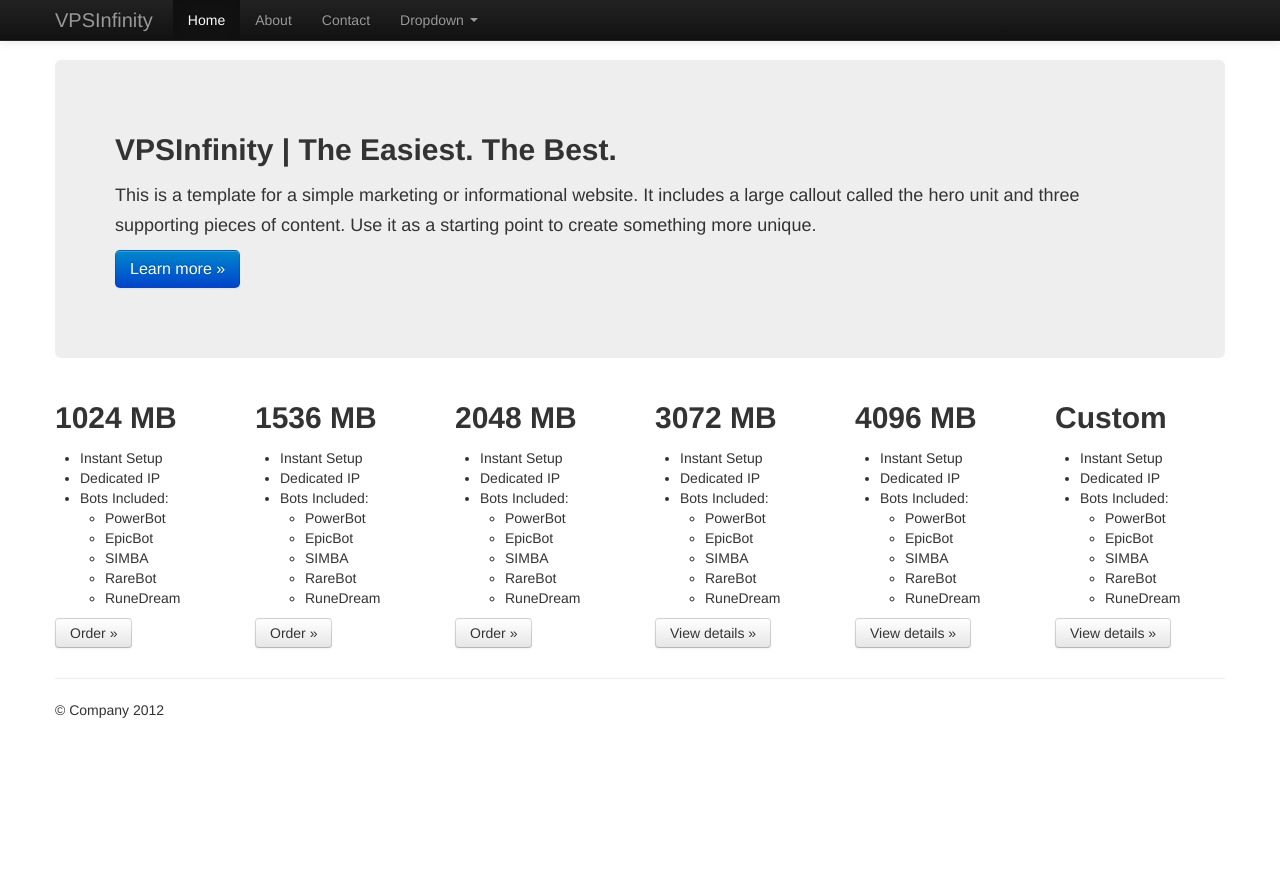
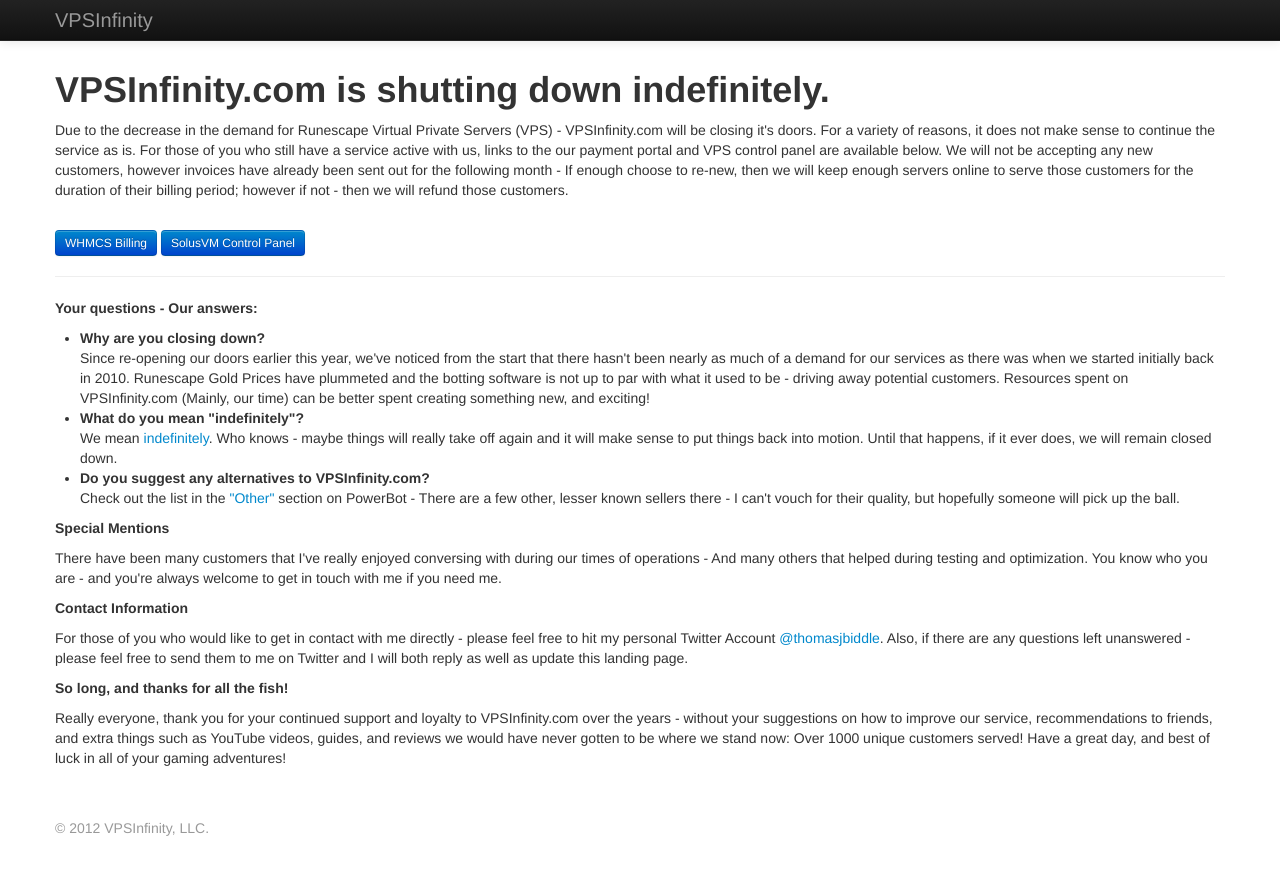
Before and after one commit to thomasbiddle/VPSInfinity.com, a plain HTML site: page index.html in a window 1280 px wide. Before the commit the page ends 800 px from the top, so only its background shows below. Drawn offline with nearby package versions, Linux system fonts and the light colour scheme.

Commit message:
VPSInfinity is closing down - New homepage to reflect the announcement.

```diff
--- a/index.html
+++ b/index.html
@@ -17,18 +17,6 @@
       }
     </style>
     <link href="assets/css/bootstrap-responsive.css" rel="stylesheet">
-
-    <!-- Le HTML5 shim, for IE6-8 support of HTML5 elements -->
-    <!--[if lt IE 9]>
-      <script src="http://html5shim.googlecode.com/svn/trunk/html5.js"></script>
-    <![endif]-->
-
-    <!-- Le fav and touch icons -->
-    <link rel="shortcut icon" href="assets/ico/favicon.ico">
-    <link rel="apple-touch-icon-precomposed" sizes="144x144" href="assets/ico/apple-touch-icon-144-precomposed.png">
-    <link rel="apple-touch-icon-precomposed" sizes="114x114" href="assets/ico/apple-touch-icon-114-precomposed.png">
-    <link rel="apple-touch-icon-precomposed" sizes="72x72" href="assets/ico/apple-touch-icon-72-precomposed.png">
-    <link rel="apple-touch-icon-precomposed" href="assets/ico/apple-touch-icon-57-precomposed.png">
   </head>
 
   <body>
@@ -42,157 +30,51 @@
             <span class="icon-bar"></span>
           </a>
           <a class="brand" href="#">VPSInfinity</a>
-          <div class="nav-collapse collapse">
-            <ul class="nav">
-              <li class="active"><a href="#">Home</a></li>
-              <li><a href="#about">About</a></li>
-              <li><a href="#contact">Contact</a></li>
-              <li class="dropdown">
-                <a href="#" class="dropdown-toggle" data-toggle="dropdown">Dropdown <b class="caret"></b></a>
-                <ul class="dropdown-menu">
-                  <li><a href="#">Action</a></li>
-                  <li><a href="#">Another action</a></li>
-                  <li><a href="#">Something else here</a></li>
-                  <li class="divider"></li>
-                  <li class="nav-header">Nav header</li>
-                  <li><a href="#">Separated link</a></li>
-                  <li><a href="#">One more separated link</a></li>
-                </ul>
-              </li>
-            </ul>
-          </div><!--/.nav-collapse -->
         </div>
       </div>
     </div>
 
+
     <div class="container">
+      <h1>VPSInfinity.com is shutting down indefinitely.</h1>
+      <p>Due to the decrease in the demand for Runescape Virtual Private Servers (VPS) - VPSInfinity.com will be closing it's doors. For a variety of reasons, it does not make sense to continue the service as is. For those of you who still have a service active with us, links to the our payment portal and VPS control panel are available below. We will not be accepting any new customers, however invoices have already been sent out for the following month - If enough choose to re-new, then we will keep enough servers online to serve those customers for the duration of their billing period; however if not - then we will refund those customers.
+      </p>
+      <br>
+      <a href="http://vpsinfinity.com/whmcs"><button class="btn btn-small btn-primary" type="button">WHMCS Billing</button></a>
+      <a href="http://cp.vpsinfinity.com:5353"><button class="btn btn-small btn-primary" type="button">SolusVM Control Panel</button></a>
+      <br>
+      <hr>
+      <p>
+        <h5>Your questions - Our answers:</h5>
+        <ul>
+          <li><b>Why are you closing down?</b></li>
+          Since re-opening our doors earlier this year, we've noticed from the start that there hasn't been nearly as much of a demand for our services as there was when we started initially back in 2010. Runescape Gold Prices have plummeted and the botting software is not up to par with what it used to be - driving away potential customers. Resources spent on VPSInfinity.com (Mainly, our time) can be better spent creating something new, and exciting!
+          <li><b>What do you mean "indefinitely"?</b></li>
+          We mean <a href="http://www.thefreedictionary.com/indefinitely">indefinitely</a>. Who knows - maybe things will really take off again and it will make sense to put things back into motion. Until that happens, if it ever does, we will remain closed down.
+          <li><b>Do you suggest any alternatives to VPSInfinity.com?</b></li>
+          Check out the list in the <a href="http://www.powerbot.org/community/forum/56-other/">"Other"</a> section on PowerBot - There are a few other, lesser known sellers there - I can't vouch for their quality, but hopefully someone will pick up the ball.
+        </ul>
+      </p>
+      <p>
+        <h5>Special Mentions</h5>
+          There have been many customers that I've really enjoyed conversing with during our times of operations - And many others that helped during testing and optimization. You know who you are - and you're always welcome to get in touch with me if you need me.
+      </p>
+      <p>
+        <h5>Contact Information</h5>
+          For those of you who would like to get in contact with me directly - please feel free to hit my personal Twitter Account <a href="https://twitter.com/thomasjbiddle">@thomasjbiddle</a>. Also, if there are any questions left unanswered - please feel free to send them to me on Twitter and I will both reply as well as update this landing page.
+      </p>
+      <p>
+        <h5>So long, and thanks for all the fish!</h5>
+          Really everyone, thank you for your continued support and loyalty to VPSInfinity.com over the years - without your suggestions on how to improve our service, recommendations to friends, and extra things such as YouTube videos, guides, and reviews we would have never gotten to be where we stand now: Over 1000 unique customers served! Have a great day, and best of luck in all of your gaming adventures!
+      </p>
+    </div>
 
-      <!-- Main hero unit for a primary marketing message or call to action -->
-      <div class="hero-unit">
-        <h2>VPSInfinity | The Easiest. The Best.</h2>
-        <p>This is a template for a simple marketing or informational website. It includes a large callout called the hero unit and three supporting pieces of content. Use it as a starting point to create something more unique.</p>
-        <p><a class="btn btn-primary btn-large">Learn more &raquo;</a></p>
+    <br><br>
+    <div id="footer">
+      <div class="container">
+        <p class="muted credit">&copy; 2012 VPSInfinity, LLC.</p>
       </div>
-
-      <!-- Example row of columns -->
-      <div class="row-fluid">
-        <div class="span2">
-          <h2>1024 MB</h2>
-          <p>
-            <ul>
-              <li>Instant Setup
-              <li>Dedicated IP
-              <li>Bots Included:
-              <ul>
-                <li>PowerBot
-                <li>EpicBot
-                <li>SIMBA
-                <li>RareBot
-                <li>RuneDream
-              </ul>
-            </ul>
-          </p>
-          <p><a class="btn" href="http://www.vpsinfinity.com/whmcs/cart.php?a=confproduct&i=1">Order &raquo;</a></p>
-        </div>
-        <div class="span2">
-          <h2>1536 MB</h2>
-          <p>
-            <ul>
-              <li>Instant Setup
-              <li>Dedicated IP
-              <li>Bots Included:
-              <ul>
-                <li>PowerBot
-                <li>EpicBot
-                <li>SIMBA
-                <li>RareBot
-                <li>RuneDream
-              </ul>
-            </ul>
-          </p>
-          <p><a class="btn" href="http://www.vpsinfinity.com/whmcs/cart.php?a=confproduct&i=2">Order &raquo;</a></p>
-       </div>
-        <div class="span2">
-          <h2>2048 MB</h2>
-          <p>
-            <ul>
-              <li>Instant Setup
-              <li>Dedicated IP
-              <li>Bots Included:
-              <ul>
-                <li>PowerBot
-                <li>EpicBot
-                <li>SIMBA
-                <li>RareBot
-                <li>RuneDream
-              </ul>
-            </ul>
-          </p>
-          <p><a class="btn" href="http://www.vpsinfinity.com/whmcs/cart.php?a=confproduct&i=3">Order &raquo;</a></p>
-        </div>
-        <div class="span2">
-          <h2>3072 MB</h2>
-          <p>
-            <ul>
-              <li>Instant Setup
-              <li>Dedicated IP
-              <li>Bots Included:
-              <ul>
-                <li>PowerBot
-                <li>EpicBot
-                <li>SIMBA
-                <li>RareBot
-                <li>RuneDream
-              </ul>
-            </ul>
-          </p>
-          <p><a class="btn" href="http://www.vpsinfinity.com/whmcs/cart.php?a=confproduct&i=4">View details &raquo;</a></p>
-        </div>
-        <div class="span2">
-          <h2>4096 MB</h2>
-          <p>
-            <ul>
-              <li>Instant Setup
-              <li>Dedicated IP
-              <li>Bots Included:
-              <ul>
-                <li>PowerBot
-                <li>EpicBot
-                <li>SIMBA
-                <li>RareBot
-                <li>RuneDream
-              </ul>
-            </ul>
-          </p>
-          <p><a class="btn" href="http://www.vpsinfinity.com/whmcs/cart.php?a=confproduct&i=5">View details &raquo;</a></p>
-        </div>
-        <div class="span2">
-          <h2>Custom</h2>
-          <p>
-            <ul>
-              <li>Instant Setup
-              <li>Dedicated IP
-              <li>Bots Included:
-              <ul>
-                <li>PowerBot
-                <li>EpicBot
-                <li>SIMBA
-                <li>RareBot
-                <li>RuneDream
-              </ul>
-            </ul>
-          </p>
-          <p><a class="btn" href="http://www.vpsinfinity.com/whmcs/submitticket.php?step=2&deptid=1">View details &raquo;</a></p>
-        </div>
-      </div>
-
-      <hr>
-
-      <footer>
-        <p>&copy; Company 2012</p>
-      </footer>
-
-    </div> <!-- /container -->
+    </div>
 
     <!-- Le javascript
     ================================================== -->
```
